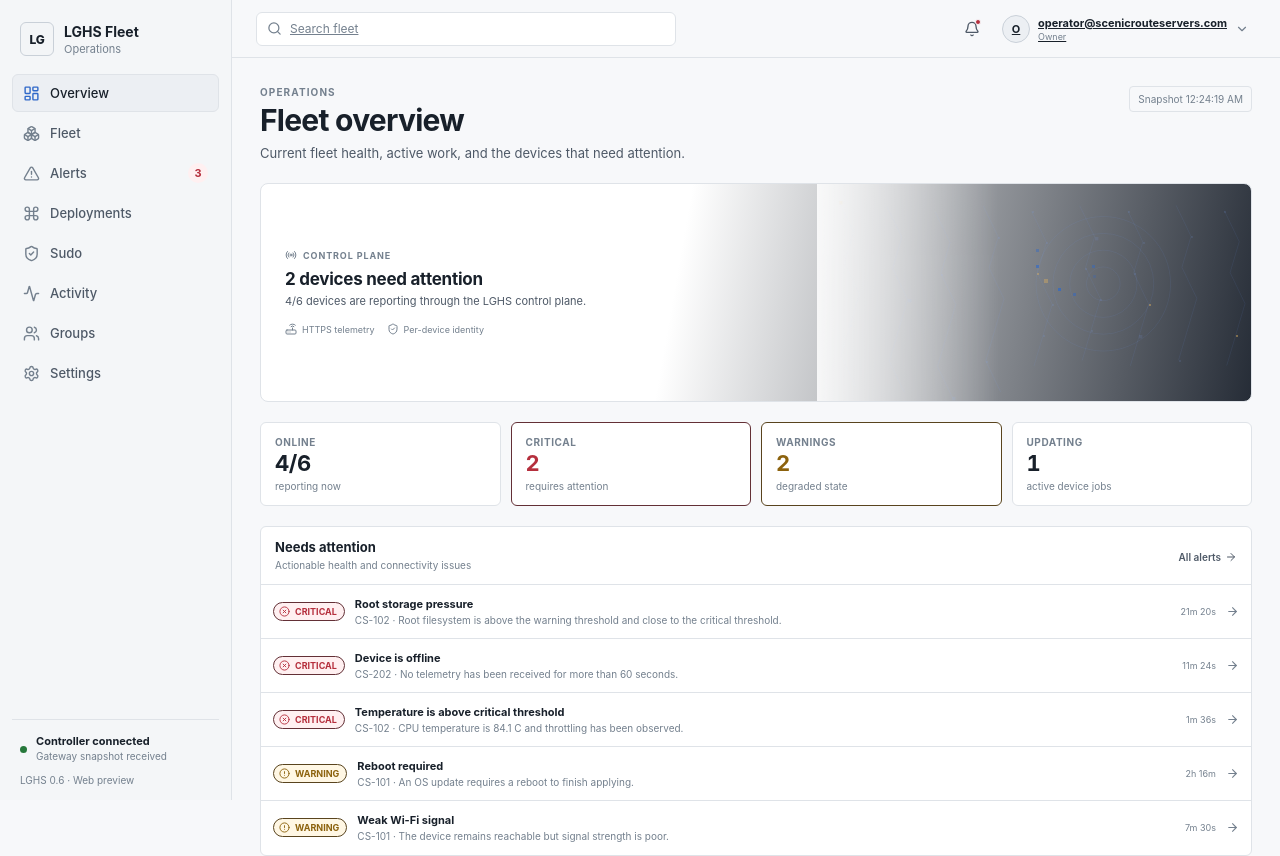
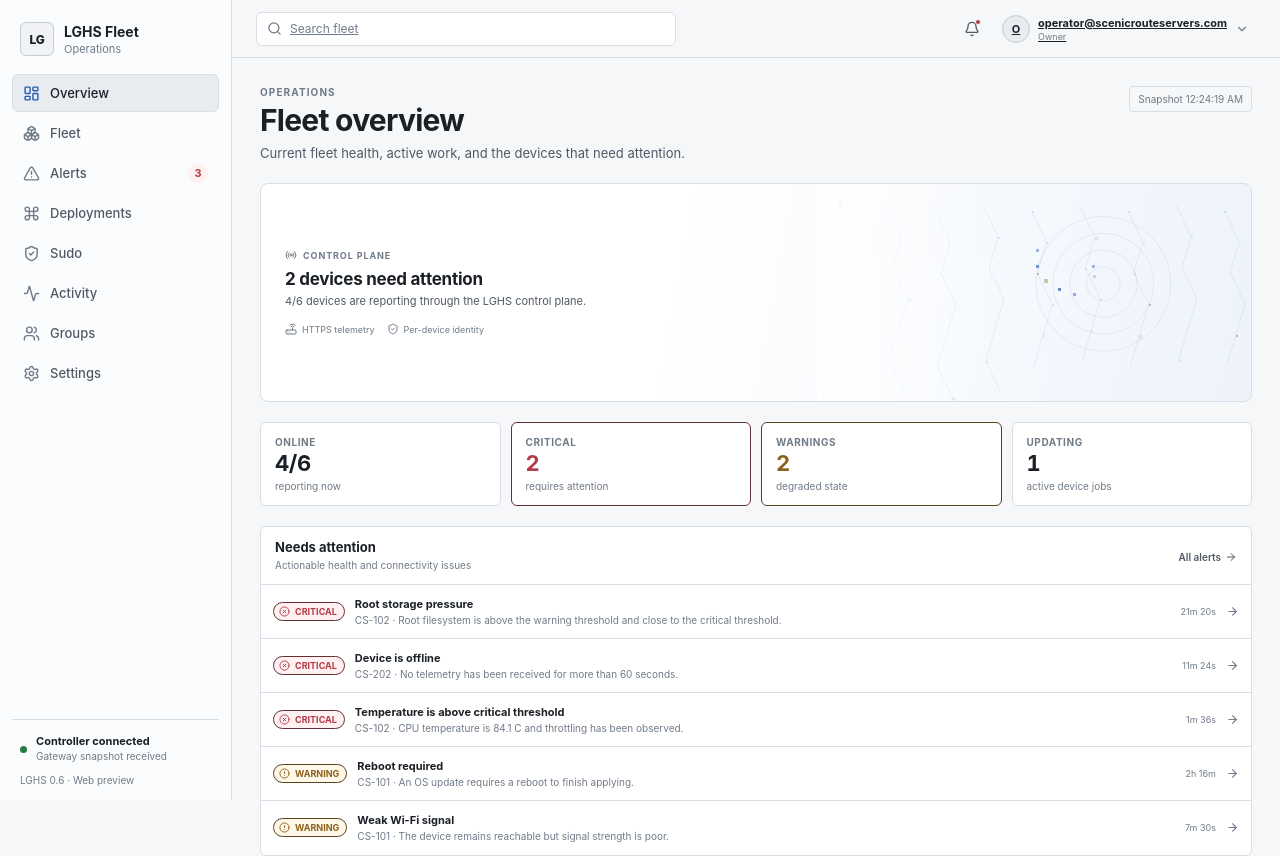
Before and after one commit to caden4314/LGHS-System, a React (Vite) app in the folder web-ui/: page / in a window 1280 px wide. Shown: the top 856 px of the page. Built offline with nearby package versions, Linux system fonts and the light colour scheme.

Commit message:
Initialize Fleet theme before render

```diff
--- a/web-ui/src/main.tsx
+++ b/web-ui/src/main.tsx
@@ -3,8 +3,12 @@
 import { BrowserRouter } from 'react-router'
 import { QueryClient, QueryClientProvider } from '@tanstack/react-query'
 import App from './App'
+import { initializeTheme } from './ThemeToggle'
 import './styles.css'
 import './art.css'
+import './theme.css'
+
+initializeTheme()
 
 const queryClient = new QueryClient({
   defaultOptions: {
```
